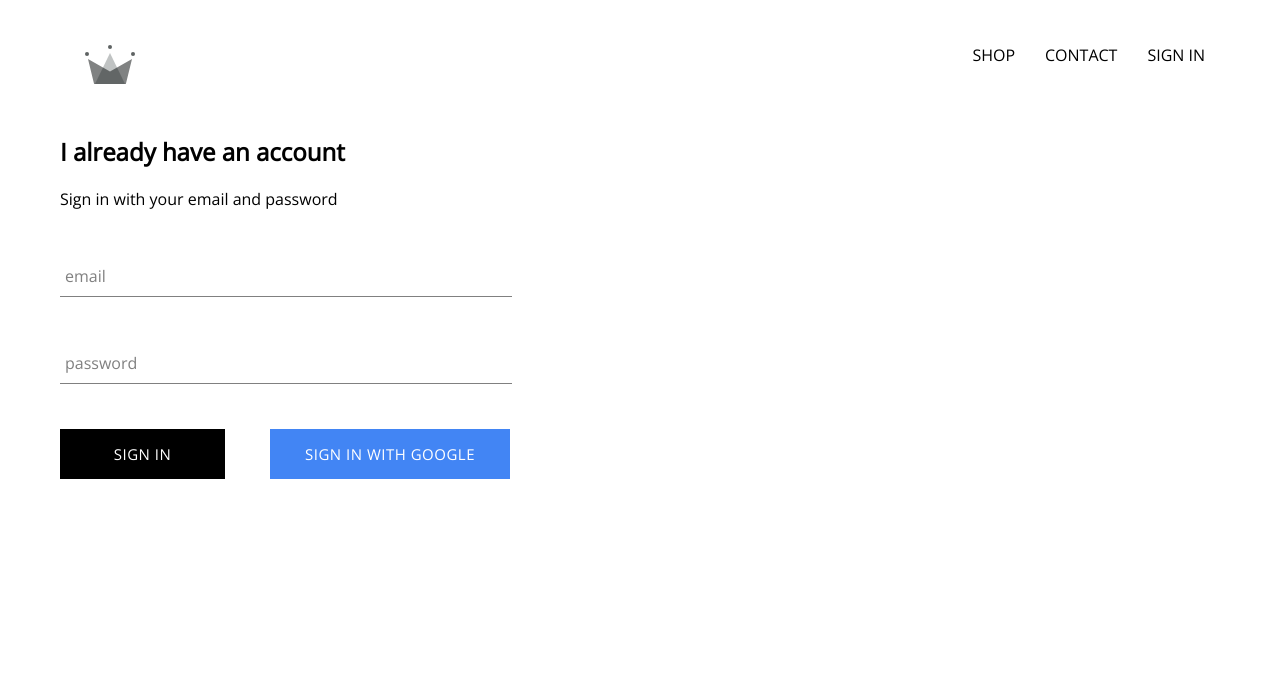
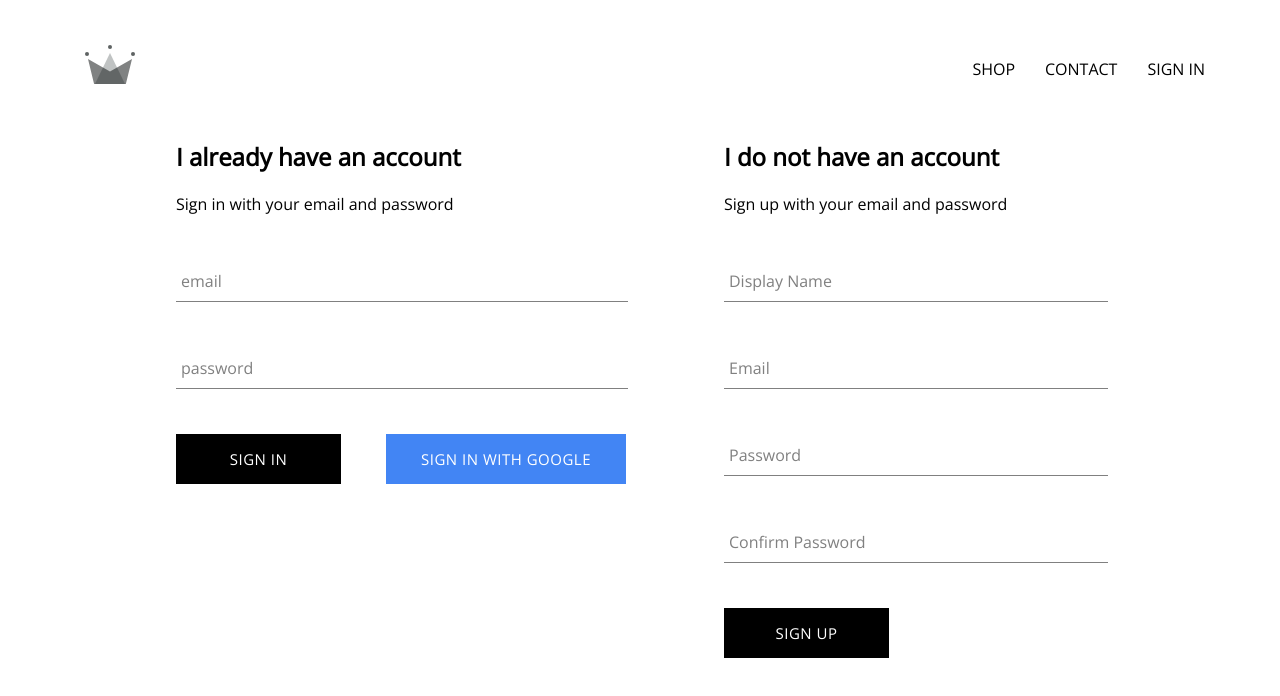
Before and after one commit to MauGill/crown-clothing, a React (Create React App) app: page /signin in a window 1280 px wide. Shown: the top 696 px of the page. Built offline with nearby package versions, Linux system fonts and the light colour scheme; no server answers.

Commit message:
implemented firebase, includid abilit to store uthgenticated user on firebase store

```diff
--- a/src/App.js
+++ b/src/App.js
@@ -6,7 +6,7 @@
 import ShopPage from './pages/shop/shop.component';
 import Header from './components/header/header.component';
 import SignInAndSignUpPage from './pages/sign-in-and-sign-out/sign-in-and-sign-out.component';
-import { auth } from './firebase/firebase.utils'
+import { auth, createUserProfileDocument } from './firebase/firebase.utils'
 
   class App extends React.Component{
     constructor() {
@@ -20,15 +20,26 @@
     unsubscribeFromAuth = null;
 
     componentDidMount() {
-      this.unsubscribeFromAuth = auth.onAuthStateChanged (user => {
-        this.setState ( { currentUser: user });
-      })
+      this.unsubscribeFromAuth = auth.onAuthStateChanged ( async userAuth => {
+        if (userAuth) {
+          const userRef = await createUserProfileDocument(userAuth);
+
+          userRef.onSnapshot(snapShot => {
+            WebGLShaderPrecisionFormat.setState({
+              currentUser : {
+                id: snapShot.id,
+                ...snapShot.data()
+              }
+            });
+          });
+        }
+        this.setState({ currentUser: userAuth })
+      });
     }
 
     componentWillUnmount () {
       this.unsubscribeFromAuth();
     }
-
 
   render() {
   return (
--- a/src/components/header/header.component.jsx
+++ b/src/components/header/header.component.jsx
@@ -18,7 +18,7 @@
                 CONTACT
             </Link>
             {currentUser ? (
-                <div className="option" onClick= {() => auth.sighOut ()}> SIGN OUT </div>
+                <div className="option" onClick= {() => auth.signOut ()}> SIGN OUT </div>
             ) : (
                 <Link className="option" to='/signin'> SIGN IN </Link>
             )}
--- a/src/components/header/header.styles.scss
+++ b/src/components/header/header.styles.scss
@@ -7,7 +7,6 @@
 
     .logo-container {
       height: 100%;
-      width: 75%;
       padding: 25px;
     }
 
@@ -15,7 +14,7 @@
       height: 100%;
       width: 50%;
       display: flex;
-      align-items: center;
+      align-items: flex-end;
       justify-content: flex-end;
 
       .option {
--- /dev/null
+++ b/src/components/sign-up/sign-up.component.jsx
@@ -0,0 +1,102 @@
+import React from "react";
+
+import FormInput from "../form-input/form-input.component";
+import CustomButton from "../custom-buttom/custom-buttom.component";
+
+import { auth, createUserProfileDocument } from '../../firebase/firebase.utils'
+
+import './sign-up.styles.scss';
+
+class SignUp extends React.Component {
+    constructor() {
+        super();
+
+        this.state = {
+            displayName: '',
+            email: '',
+            password:'',
+            confirmPassword:''
+        }
+    }
+
+    handleSubmit = async event => {
+        event.preventDefault();
+
+        const {displayName ,email, password, confirmPassword} = this.state;
+
+        if(password !== confirmPassword) {
+            alert('passwords don`t match');
+            return;
+        }
+        try{
+            const { user } = await auth.createUserWithEmailAndPassword(
+                email,
+                password);
+
+            await createUserProfileDocument(user, {displayName});
+
+            this.state ({
+                displayName: '',
+                email: '',
+                password:'',
+                confirmPassword:''
+            });
+
+        } catch(error) {
+            console.error(error)
+        }
+    };
+
+
+    handleChange = event => {
+        const  {name, value} = event.target;
+
+        this.setState ({[name]: value});
+    }
+    render(){
+        const {displayName ,email, password, confirmPassword} = this.state;
+        return(
+            <div className="sign-up">
+                <h2 className="title" > I do not have an account</h2>
+                <span>Sign up with your email and password</span>
+
+                <form className="sign-up-form" onSubmit={this.handleSubmit} >
+                    <FormInput
+                        type= 'text'
+                        name= 'displayName'
+                        value = {displayName}
+                        onChange={this.handleChange}
+                        label='Display Name'
+                        required
+                        />
+                    <FormInput
+                        type= 'email'
+                        name= 'email'
+                        value = {email}
+                        onChange={this.handleChange}
+                        label='Email'
+                        required
+                        />
+                    <FormInput
+                        type= 'password'
+                        name= 'password'
+                        value = {password}
+                        onChange={this.handleChange}
+                        label='Password'
+                        required
+                        />
+                    <FormInput
+                        type= 'password'
+                        name= 'confirmPassword'
+                        value = {confirmPassword}
+                        onChange={this.handleChange}
+                        label='Confirm Password'
+                        required
+                        />
+                        <CustomButton type='submit'> SIGN UP </CustomButton>
+                </form>
+            </div>
+        )
+    }
+}
+export default SignUp;
--- /dev/null
+++ b/src/components/sign-up/sign-up.styles.scss
@@ -0,0 +1,7 @@
+.sign-up {
+    display: flex;
+    flex-direction: column;
+    width: 380px;
+
+
+  }
--- a/src/firebase/firebase.utils.js
+++ b/src/firebase/firebase.utils.js
@@ -12,6 +12,32 @@
     measurementId: "G-93CFMFLCST"
   };
 
+   export const createUserProfileDocument = async (userAuth, additionalData) => {
+      if (!userAuth) return;
+
+       const userRef = firestore.doc(`users/${userAuth.uid}`)
+
+       const snapShot = await userRef.get();
+
+       if(!snapShot.exists) {
+        const {displayName, email} = userAuth;
+        const createAt = new Date();
+
+        try {
+          await userRef.set ({
+            displayName,
+            email,
+            createAt,
+            ...additionalData
+          })
+        } catch (error) {
+          console.log('error creating user', error.message);
+        }
+       }
+
+       return userRef;
+   }
+
   firebase.initializeApp(config);
 
   export const auth = firebase.auth();
--- /dev/null
+++ b/src/firebase/test.js
@@ -0,0 +1,5 @@
+import firebase from 'firebase/app';
+import 'firebase/firestore';
+
+const firestore = firebase.firestore();
+firestore.collection('users')
--- a/src/pages/sign-in-and-sign-out/sign-in-and-sign-out.component.jsx
+++ b/src/pages/sign-in-and-sign-out/sign-in-and-sign-out.component.jsx
@@ -2,11 +2,13 @@
 
 import './sign-in-and-sign-out.styles.scss'
 import SignIn from '../../components/sign-in/sign-in.component';
+import SignUp from '../../components/sign-up/sign-up.component';
 
 
 const SignInAndSignUpPage = () => (
     <div className='sign-in-and-sign-up' >
         <SignIn/>
+        <SignUp/>
     </div>
 );
 
--- a/src/pages/sign-in-and-sign-out/sign-in-and-sign-out.styles.scss
+++ b/src/pages/sign-in-and-sign-out/sign-in-and-sign-out.styles.scss
@@ -0,0 +1,6 @@
+.sign-in-and-sign-up {
+    width: 80%;
+    display: flex;
+    justify-content: space-between;
+    margin: 30px auto;
+  }
```
Also changed, not shown: 1 other file (tests, documents, lock files or other folders).
